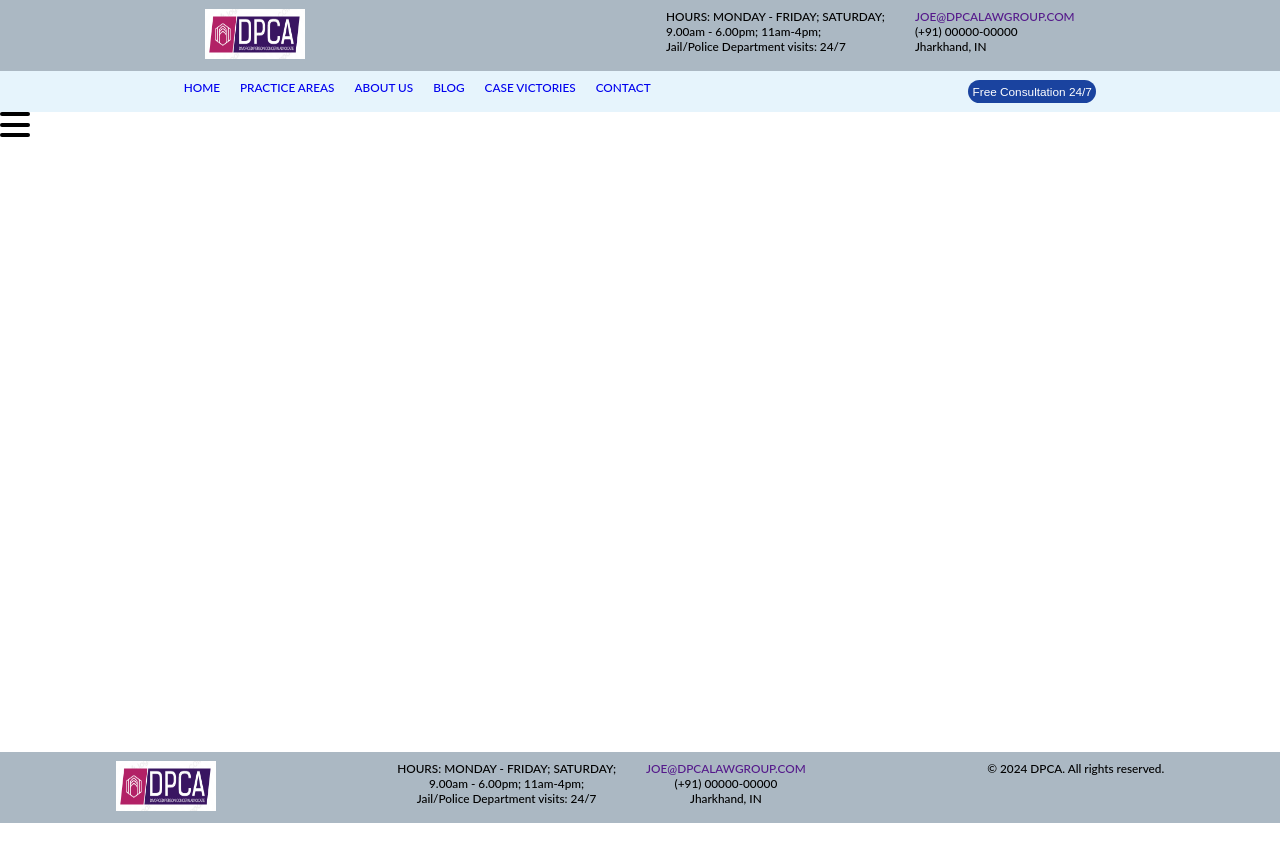
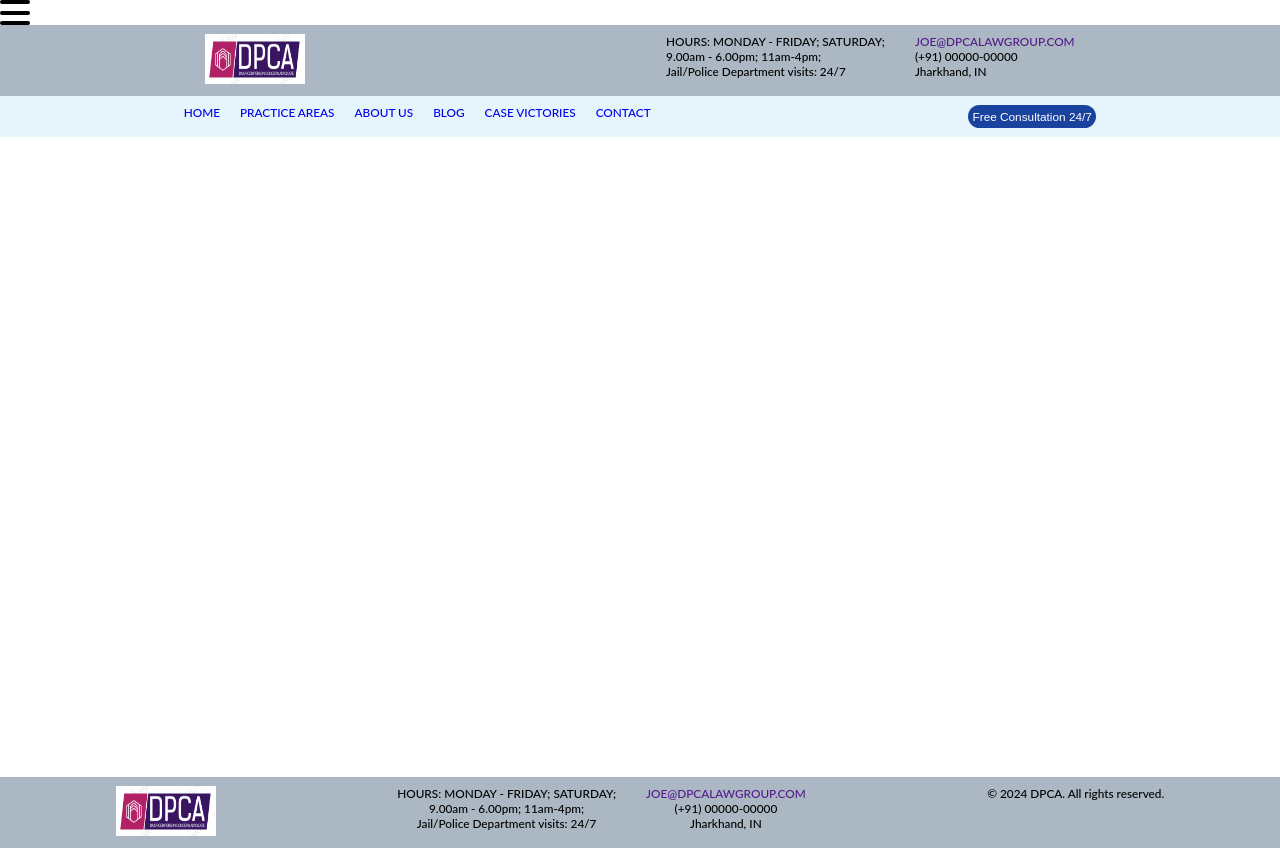
Before and after one commit to chandanone/dpca-demo, a React (Vite) app: page / in a window 1280 px wide. Before the commit the page ends 823 px from the top, so only its background shows below. Built offline with nearby package versions, Linux system fonts and the light colour scheme.

Commit message:
side menu before header

```diff
--- a/src/App.jsx
+++ b/src/App.jsx
@@ -7,6 +7,7 @@ function App() {
 
   return (
     <>
+    <SideMenu />
       <header>
 
         <div className='head-1'>
@@ -49,7 +50,7 @@ function App() {
       </nav>
 
       <main>
-        <SideMenu />
+
       </main>
       <footer>
       <div className='head-1'>
```
